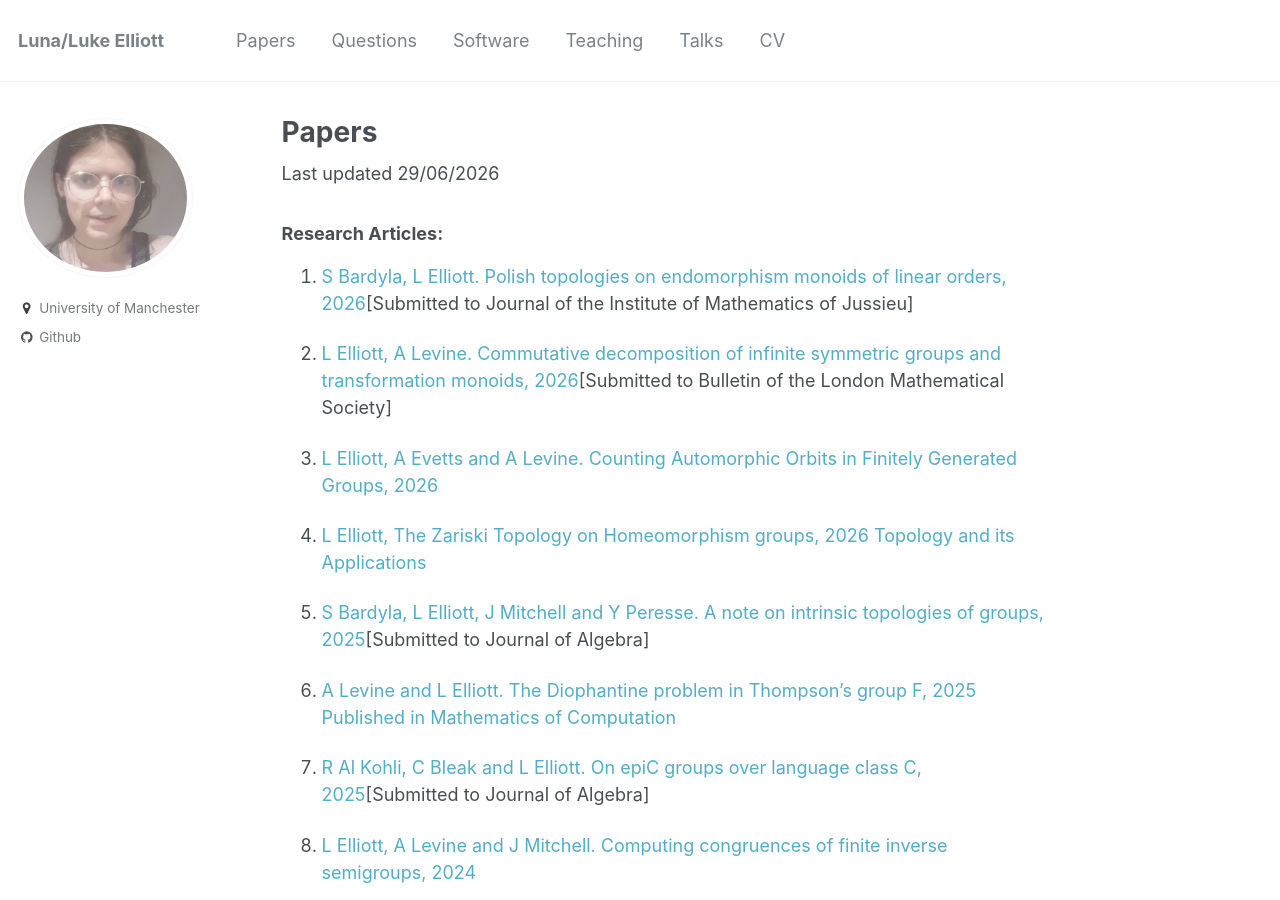
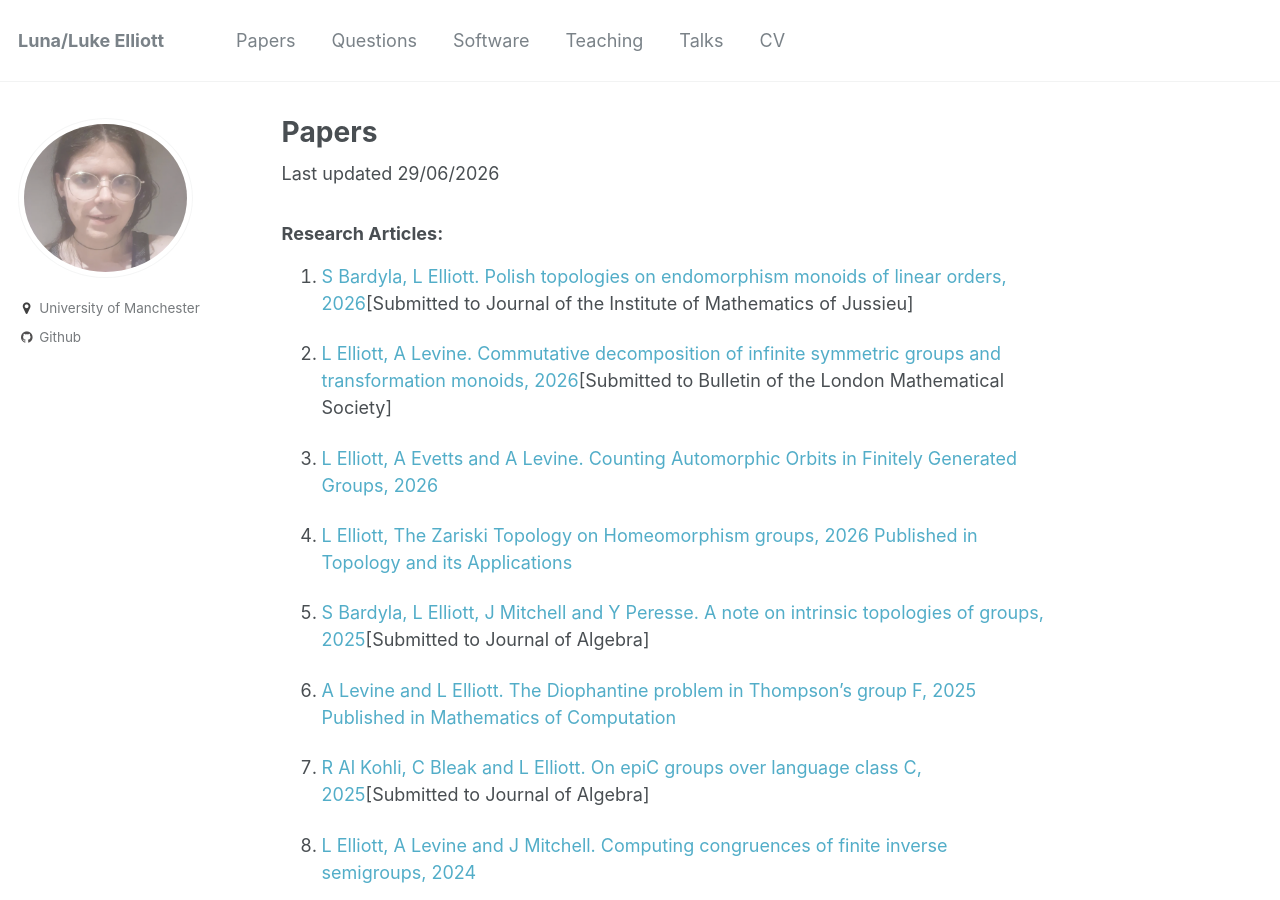
Before and after one commit to le27/L-Elliott, a Jekyll site: the page built from _pages/papers.md, in a window 1280 px wide and 900 px high. Built offline with Jekyll 4.4.1, drawn with Linux system fonts in a browser that asks for light colours; formulas are drawn with MathJax 3.

Commit message:
Change publication status for Zariski Topology paper
Updated publication status for a paper in the list.

```diff
--- a/_pages/papers.md
+++ b/_pages/papers.md
@@ -13,7 +13,7 @@
 
 1. [L Elliott, A Evetts and A Levine. Counting Automorphic Orbits in Finitely Generated Groups, 2026](https://arxiv.org/abs/2604.18104)
 
-1. [L Elliott, The Zariski Topology on Homeomorphism groups, 2026](https://arxiv.org/abs/2601.15185) [Topology and its Applications](https://doi.org/10.1016/j.topol.2026.109899)
+1. [L Elliott, The Zariski Topology on Homeomorphism groups, 2026](https://arxiv.org/abs/2601.15185) [Published in Topology and its Applications](https://doi.org/10.1016/j.topol.2026.109899)
 
 1. [S Bardyla, L Elliott, J Mitchell and Y Peresse. A note on intrinsic topologies of groups, 2025](https://arxiv.org/abs/2506.11500)[Submitted to Journal of Algebra]
 
```
